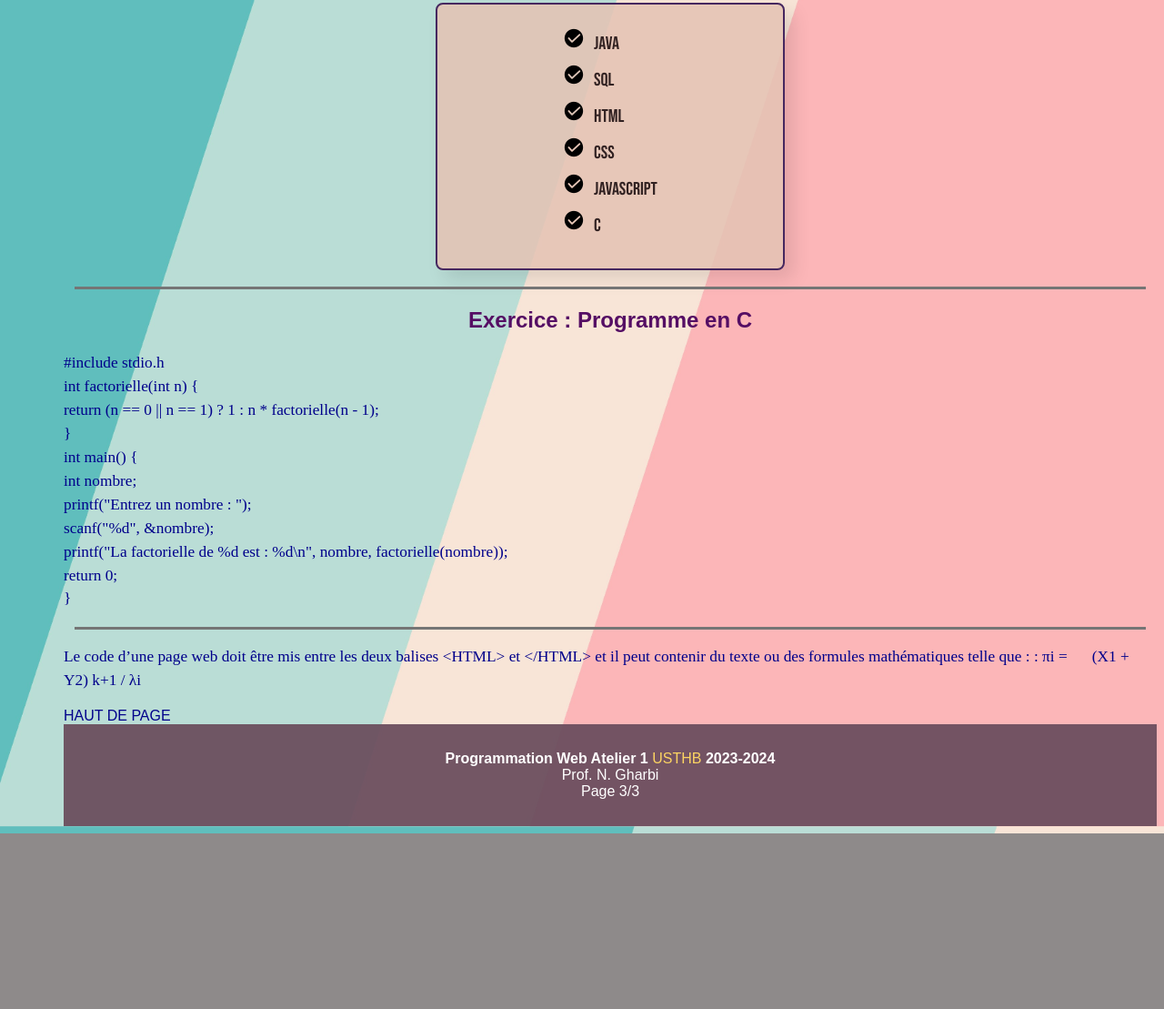
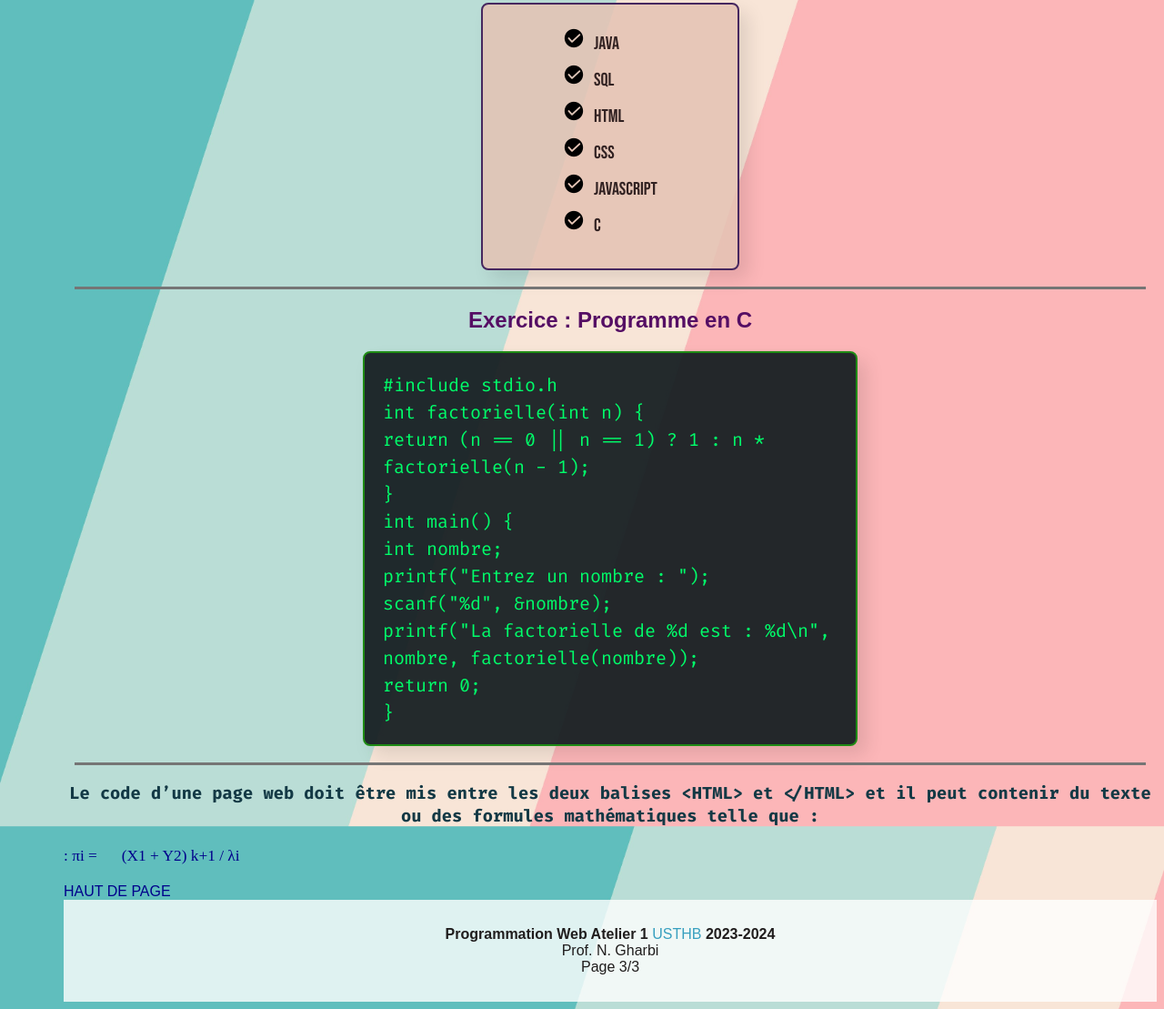
Before and after one commit to LemonLamo/Pweb, a plain HTML site: page index.html in a window 1280 px wide. Shown: the part 1286-2395 px from the top of the page at 91% size. Before the commit the page ends 2202 px from the top, so only its background shows below. Drawn offline with Linux system fonts and the light colour scheme.

Commit message:
section 4

```diff
--- a/index.html
+++ b/index.html
@@ -10,6 +10,9 @@
     <link rel="preconnect" href="https://fonts.googleapis.com">
 <link rel="preconnect" href="https://fonts.gstatic.com" crossorigin>
 <link href="https://fonts.googleapis.com/css2?family=Bebas+Neue&display=swap" rel="stylesheet">
+<link rel="preconnect" href="https://fonts.googleapis.com">
+<link rel="preconnect" href="https://fonts.gstatic.com" crossorigin>
+<link href="https://fonts.googleapis.com/css2?family=Fira+Code:wght@300..700&display=swap" rel="stylesheet">
   </head>
 <body>
   <div class="header">
@@ -130,9 +133,9 @@
   <!-- Fin de la troisième section -->
 
     <!-- Début de la quatrième section -->
-    <section id="s4">
-      <h1 class="CSC">Exercice : Programme en C</h1>
-      <p class="CSC"> #include stdio.h <br>
+    <section class="s4">
+      <h1 class="C">Exercice : Programme en C</h1>
+      <p class="code"> #include stdio.h <br>
 
     int factorielle(int n)
     {<br>
@@ -155,12 +158,15 @@
             return 0; <br>
         }
         </p>
+        <br>
       <hr>
     </section>
     <!-- Fin de la quatrième section -->
 
     <!-- Paragraphe contenant une formule mathématique -->
-    <p>Le code d’une page web doit être mis entre les deux balises &lt;HTML&gt; et &lt;/HTML&gt; et il peut contenir du texte ou des formules mathématiques telle que : : πi =(X1 + Y2)
+      <h3>Le code d’une page web doit être mis entre les deux balises &lt;HTML&gt; et &lt;/HTML&gt; et il peut contenir du texte ou des formules mathématiques telle que :</h2>
+    <p>
+       : πi =(X1 + Y2)
       k+1
       / λi
       </p>
--- a/style.css
+++ b/style.css
@@ -13,6 +13,11 @@ body {
   h1 {
     text-align: center;
     color: rgb(85, 14, 100);
+  }
+  h3 {
+    text-align: center;
+    font-family: "Fira Code", monospace;
+    color: #133945;
   }
 
   label {
@@ -42,6 +47,7 @@ body {
     border-radius: 4px;
     background-color: #ffbfab9a;
     color: rgb(68, 19, 124);
+    box-shadow:  10px 10px 20px rgba(0, 0, 0, 0.1);
   }
 
   button {
@@ -109,7 +115,7 @@ a:link {
     padding: 20px;
     border: 2px solid rgb(70, 39, 95);
     border-radius: 8px;
-    width: 340px;
+    width: 240px;
     height: 250px;
     margin: auto;
     display: flex;
@@ -155,12 +161,12 @@ a:link {
 
     .copy-right-sec{
       padding: 1.8rem;
-        background: #6a4d5def;
-        color: #fff;
+        background: #ffffffcb;
+        color: #201d1d;
         text-align: center;
     }
     .copy-right-sec a{
-      color: #fcd462;
+      color: #379fbf;
         font-weight: 500;
     }
     a{
@@ -220,3 +226,19 @@ a:link {
     float: none;
   }
 }
+.code {
+  background-color: #171f22f1;
+  color: #00fe6a;
+  box-shadow: 10px 10px 20px rgba(0, 0, 0, 0.1);
+  padding: 20px;
+  border: 2px solid rgb(31, 139, 21);
+  border-radius: 8px;
+  width: 500px;
+  height: auto;
+  margin: auto;
+  display: flex;
+  justify-content: center;
+  align-items: center;
+  font-family: "Fira Code", monospace;
+  font-size: 20px;
+}
```
